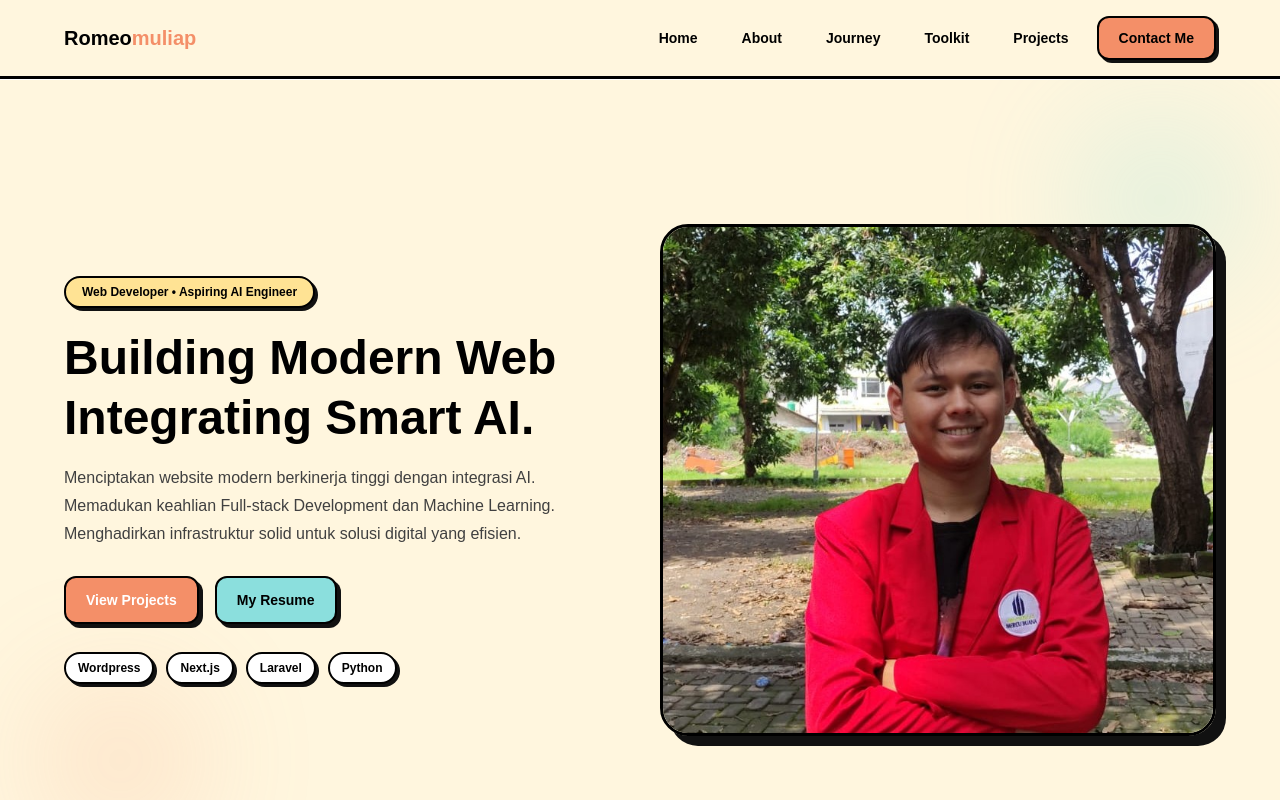
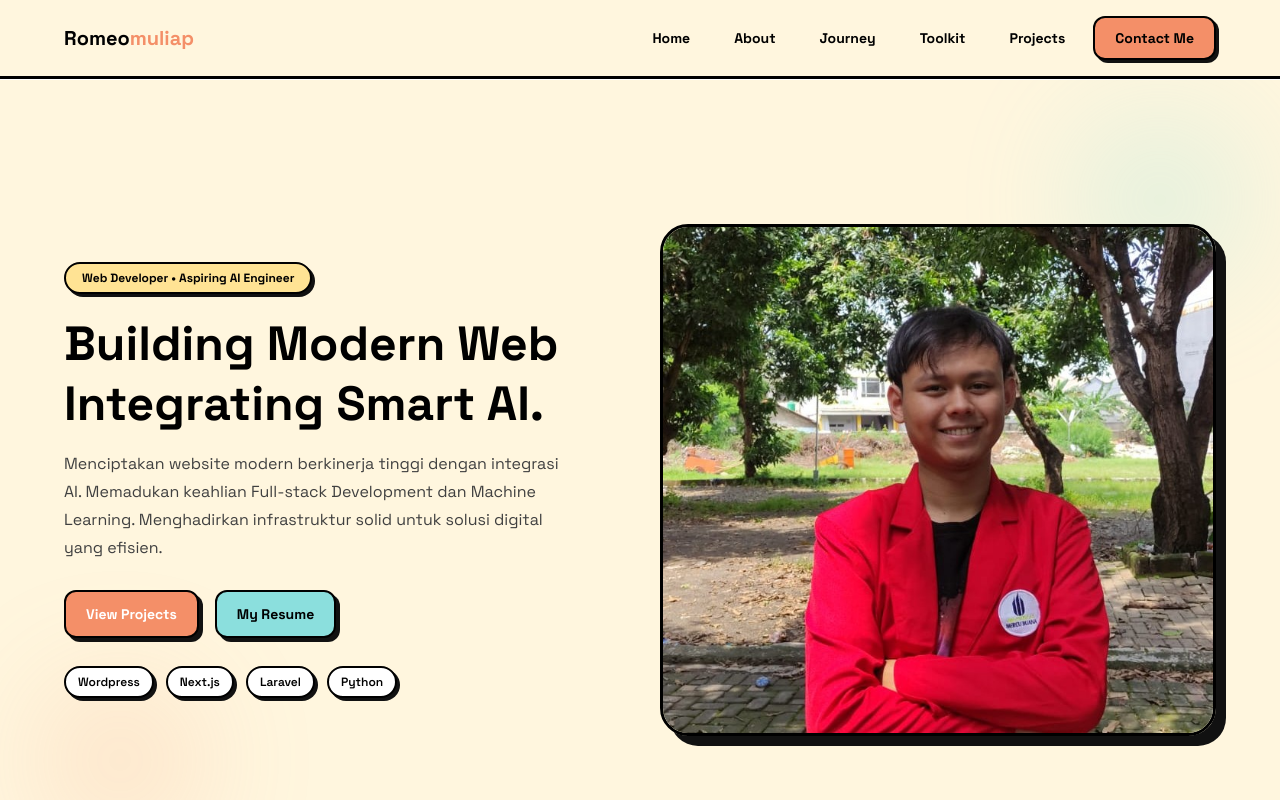
Before and after one commit to Romeoprtma/portofolio-romeo, a Next.js app: page / in a window 1280 px wide. Shown: the top 800 px of the page. Built offline with nearby package versions, Linux system fonts and the light colour scheme.

Commit message:
add meta tag google search console

```diff
--- a/app/layout.tsx
+++ b/app/layout.tsx
@@ -1,10 +1,21 @@
 import "./globals.css";
+import type { Metadata } from "next";
+import { Space_Grotesk } from "next/font/google";
 import Navbar from "@/components/Navbar";
 import { Toaster } from "sonner";
 
-export const metadata = {
+const spaceGrotesk = Space_Grotesk({
+  subsets: ["latin"],
+  weight: ["300", "400", "500", "600", "700"],
+  variable: "--font-space-grotesk",
+});
+
+export const metadata: Metadata = {
   title: "Portofolio - Romeo Mulia Pratama",
   description: "Web Developer & AI Engineer Portfolio",
+  verification: {
+    google: "13-KDoSFmJMAhe0mLWPxZ6ifqRC6Z2qx-y1dosVjL1U",
+  },
 };
 
 export default function RootLayout({
@@ -15,29 +26,18 @@ export default function RootLayout({
   return (
     <html lang="en" className="scroll-smooth">
       <head>
-        {/* FontAwesome */}
+        {/* FontAwesome & Devicon tetap di sini jika tidak ingin pakai npm package */}
         <link
           rel="stylesheet"
           href="https://cdnjs.cloudflare.com/ajax/libs/font-awesome/6.5.2/css/all.min.css"
         />
-
-        {/* Devicon CDN*/}
         <link
           rel="stylesheet"
           href="https://cdn.jsdelivr.net/gh/devicons/devicon@latest/devicon.min.css"
         />
-
-        {/* Google Fonts */}
-        <link
-          href="https://fonts.googleapis.com/css2?family=Space+Grotesk:wght@300..700&display=swap"
-          rel="stylesheet"
-        />
-        <meta
-          name="google-site-verification"
-          content="13-KDoSFmJMAhe0mLWPxZ6ifqRC6Z2qx-y1dosVjL1U"
-        />
       </head>
-      <body className="font-['Space_Grotesk'] antialiased bg-[#FFF6DE]">
+      <body
+        className={`${spaceGrotesk.className} antialiased bg-[#FFF6DE]`}>
         <Navbar />
         <main className="pt-20">{children}</main>
         <Toaster position="top-center" richColors />
```
